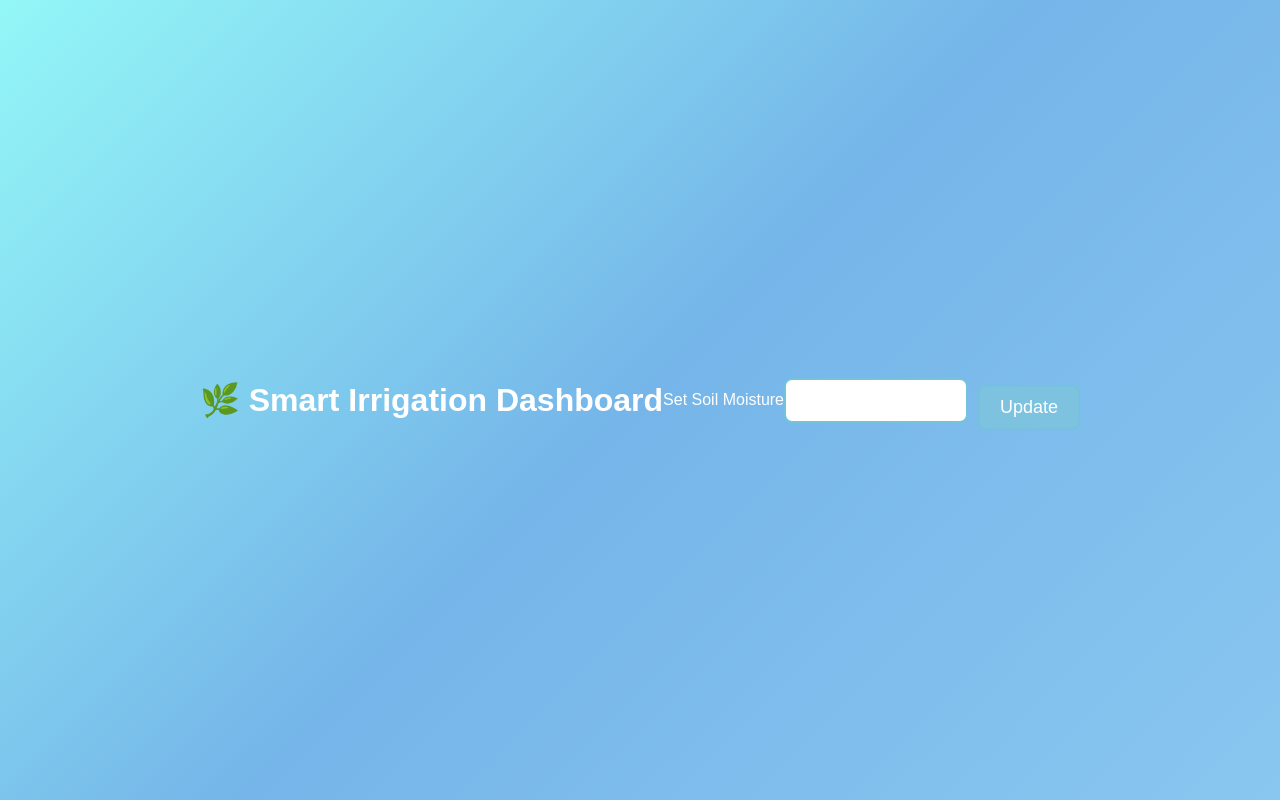
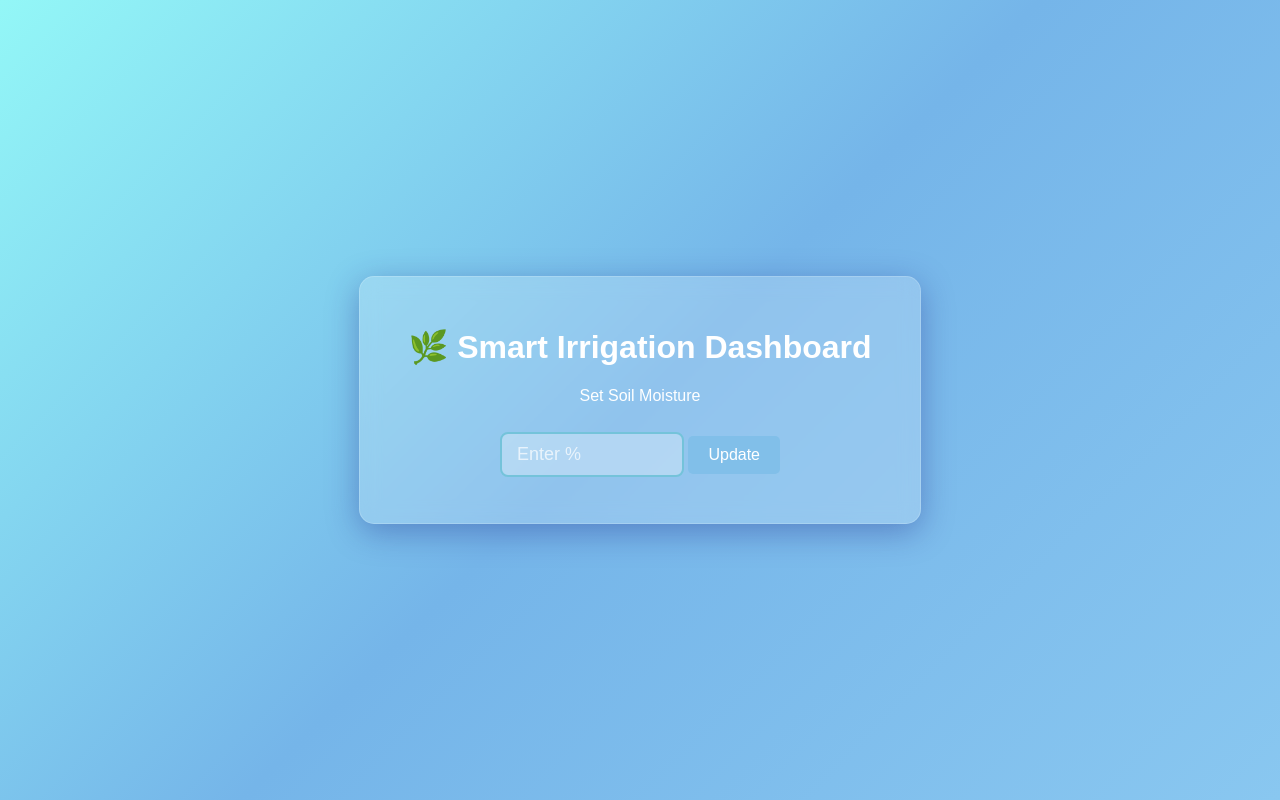
Before and after one commit to AxelBunsay/smart-irrigation, a website: page public/index.html in a window 1280 px wide. Drawn offline with Linux system fonts and the light colour scheme.

Commit message:
first commit

```diff
--- a/public/bg.css
+++ b/public/bg.css
@@ -19,6 +19,32 @@ body {
     border: 1px solid rgba(255, 255, 255, 0.18);
     width: 80%;
     max-width: 500px;
+    text-align: center;
+}
+
+input[type="number"] {
+    -moz-appearance: textfield;
+    -webkit-appearance: none;
+    appearance: none;
+    border: 2px solid #74c3da;
+    border-radius: 8px;
+    padding: 10px 15px;
+    font-size: 18px;
+    width: 150px;
+    background-color: rgba(255, 255, 255, 0.3);
+    color: white;
+    outline: none;
+}
+
+input[type="number"]::placeholder {
+    color: white;
+    opacity: 0.7;
+}
+
+input[type="number"]:focus {
+    background-color: rgba(255, 255, 255, 0.5);
+    color: black;
+    border-color: #ffffff;
 }
 
 button {
@@ -37,10 +63,7 @@ button:hover {
     background-color: #45a049;
 }
 
-input {
-    padding: 10px;
-    border-radius: 5px;
-    border: none;
-    margin-right: 10px;
-    width: 70%;
+button:focus {
+    outline: none;
+    background-color: #5eb3ea;
 }
--- a/public/index.html
+++ b/public/index.html
@@ -1,36 +1,19 @@
 <!DOCTYPE html>
-<html>
+<html lang="en">
 <head>
+  <meta charset="UTF-8">
   <title>Smart Irrigation Dashboard</title>
-  <style>
-    body { font-family: 'Times New Roman', Times, serif; text-align: center; margin-top: 50px; }
-    input { width: 90px; padding: 15px; font-size: 18px; }
-    button { padding: 15px 15px; font-size: 18px; }
-  </style>
   <link rel="stylesheet" href="bg.css">
 </head>
-<link rel="stylesheet" href="button.css">
 <body>
-  <h1>🌿 Smart Irrigation Dashboard</h1>
-  <p>Set Soil Moisture</p>
-  <input type="number" id="thresholdInput" />
-  <button class="button" onclick="updateThreshold()">Update</button>
-  <p id="status"></p>
-  <head>
-    <style>
-      input[type="number"] {
-        -moz-appearance: textfield;
-        -webkit-appearance: none;
-        appearance: none;
+  <div class="dashboard-container">
+    <h1>🌿 Smart Irrigation Dashboard</h1>
+    <p>Set Soil Moisture</p>
+    <input type="number" id="thresholdInput" placeholder="Enter %"/>
+    <button onclick="updateThreshold()">Update</button>
+    <p id="status"></p>
+  </div>
 
-        border: 2px solid #74c3da;
-        border-radius: 8px;
-        padding: 10px 15px;
-        font-size: 18px;
-        width: 150px;
-      }
-    </style>
-</head>
   <script>
     async function updateThreshold() {
       const val = document.getElementById("thresholdInput").value;
```
